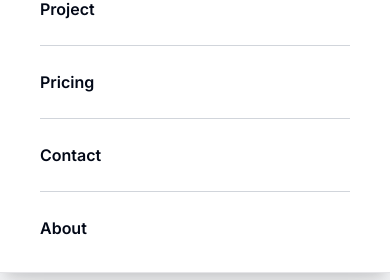
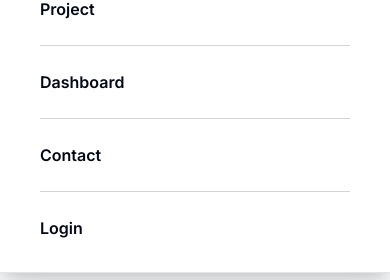
Before and after one commit to amardeep911/uploadFile, a Next.js app: page / in a window 390 px wide. Both pictures are taken after a click on the icon 20 px from the left and 32 px from the top of the page. Shown: the part 156-436 px from the top of the page. Built offline with nearby package versions, Linux system fonts and the light colour scheme; no server answers.

Commit message:
mobile nav fix

```diff
--- a/src/app/Dashboard/page.tsx
+++ b/src/app/Dashboard/page.tsx
@@ -73,8 +73,8 @@ const Page = (props: Props) => {
   return (
     <>
       <MaxWidthWrapper className="bg-gray-100 sticky top-16 sm:p-5 p-2 z-20 w-full align-middle items-center inset-x-0 h-fit">
-        <div className="flex justify-between">
-          <h1 className="text-4xl text-black ml-10 mt-2">Dashboard</h1>
+        <div className="flex justify-between align-middle text-center items-center">
+          <h1 className="sm:text-4xl text-2xl text-black  mt-2">Dashboard</h1>
           <UploadButton onFileUploaded={handleFileUploaded} />
         </div>
       </MaxWidthWrapper>
--- a/src/components/Navbar/MobileNav.tsx
+++ b/src/components/Navbar/MobileNav.tsx
@@ -4,10 +4,12 @@ import { ArrowRight, Menu } from "lucide-react";
 import Link from "next/link";
 import { usePathname } from "next/navigation";
 import { useEffect, useState } from "react";
+import { useSession } from "next-auth/react";
 
 const MobileNav = () => {
   const [isOpen, setOpen] = useState<boolean>(false);
-
+  const { data: session, status } = useSession();
+console.log(session)
   const toggleOpen = () => setOpen((prev) => !prev);
 
   const pathname = usePathname();
@@ -30,7 +32,7 @@ const MobileNav = () => {
           <ul className="absolute bg-white border-b border-zinc-200 shadow-xl grid w-full gap-3 px-10 pt-20 pb-8">
             <li>
               <Link
-                onClick={() => closeOnCurrent("/sign-up")}
+                onClick={() => closeOnCurrent("/")}
                 className="flex items-center w-full font-semibold text-green-600"
                 href="/"
               >
@@ -51,17 +53,17 @@ const MobileNav = () => {
             <li className="my-3 h-px w-full bg-gray-300" />
             <li>
               <Link
-                onClick={() => closeOnCurrent("/pricing")}
+                onClick={() => closeOnCurrent("/Dashboard")}
                 className="flex items-center w-full font-semibold"
-                href="/pricing"
+                href="/Dashboard"
               >
-                Pricing
+                Dashboard
               </Link>
             </li>
             <li className="my-3 h-px w-full bg-gray-300" />
             <li>
               <Link
-                onClick={() => closeOnCurrent("/dashboard")}
+                onClick={() => closeOnCurrent("/contact")}
                 className="flex items-center w-full font-semibold"
                 href="/contact"
               >
@@ -70,12 +72,21 @@ const MobileNav = () => {
             </li>
             <li className="my-3 h-px w-full bg-gray-300" />
             <li>
-              <Link
-                className="flex items-center w-full font-semibold"
-                href="/about"
-              >
-                About
-              </Link>
+              {session ? (
+                <Link
+                  href="/api/auth/signout?callbackUrl=/"
+                  className="flex items-center w-full text-red-600 font-semibold"
+                >
+                  Logout
+                </Link>
+              ) : (
+                <Link
+                  href="/api/auth/signin"
+                  className="flex items-center w-full font-semibold"
+                >
+                  Login
+                </Link>
+              )}
             </li>
           </ul>
         </div>
--- a/src/components/Navbar/NavItems.tsx
+++ b/src/components/Navbar/NavItems.tsx
@@ -41,7 +41,7 @@ const NavItems = async (props: Props) => {
 
         <li>
           {session ? (
-            <Link href="/api/auth/signout?callbackUrl=/">Logout</Link>
+            <Link href="/api/auth/signout?callbackUrl=/" className="text-red-500 font-semibold">Logout</Link>
           ) : (
             <Link href="/api/auth/signin">Login</Link>
           )}
```
